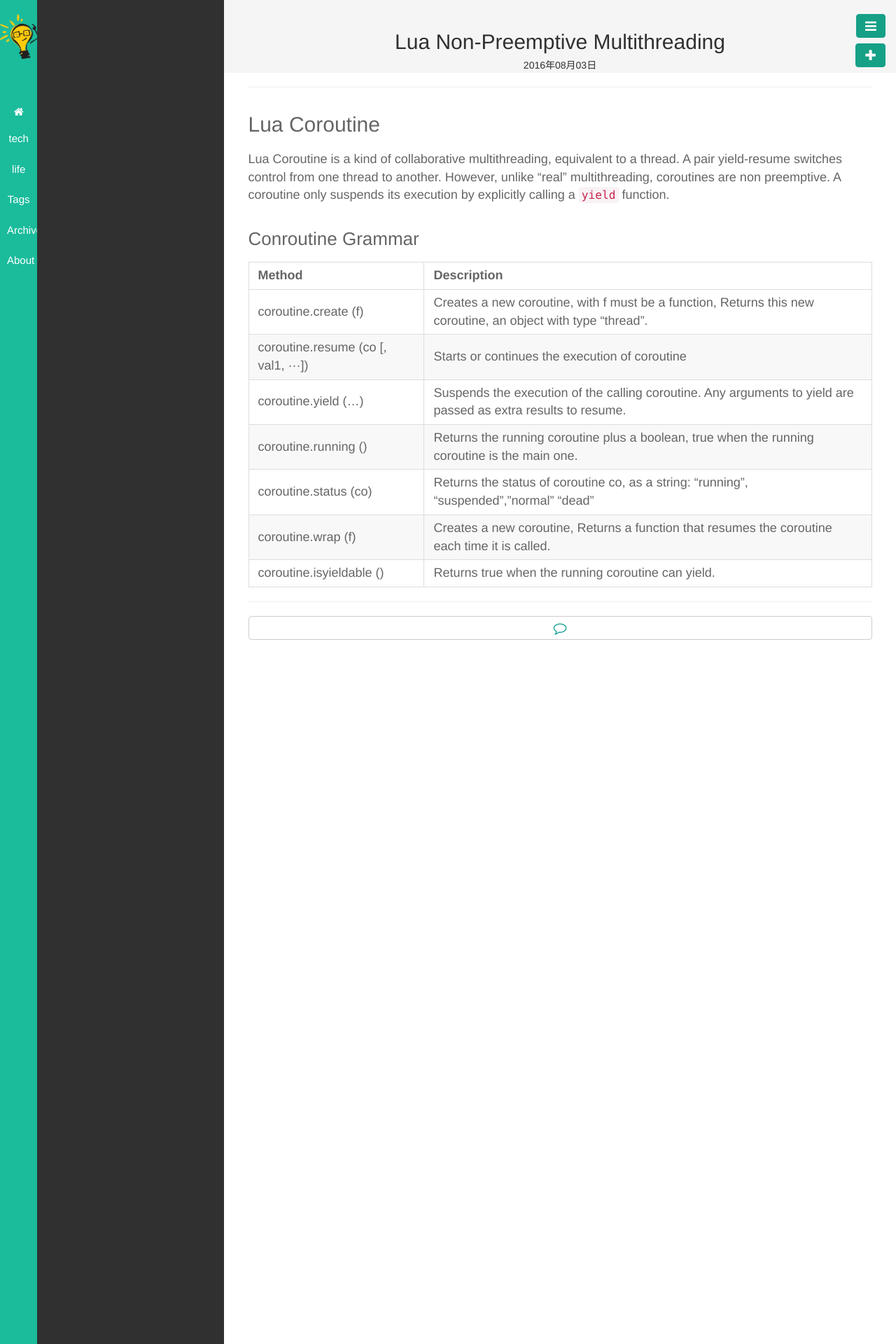
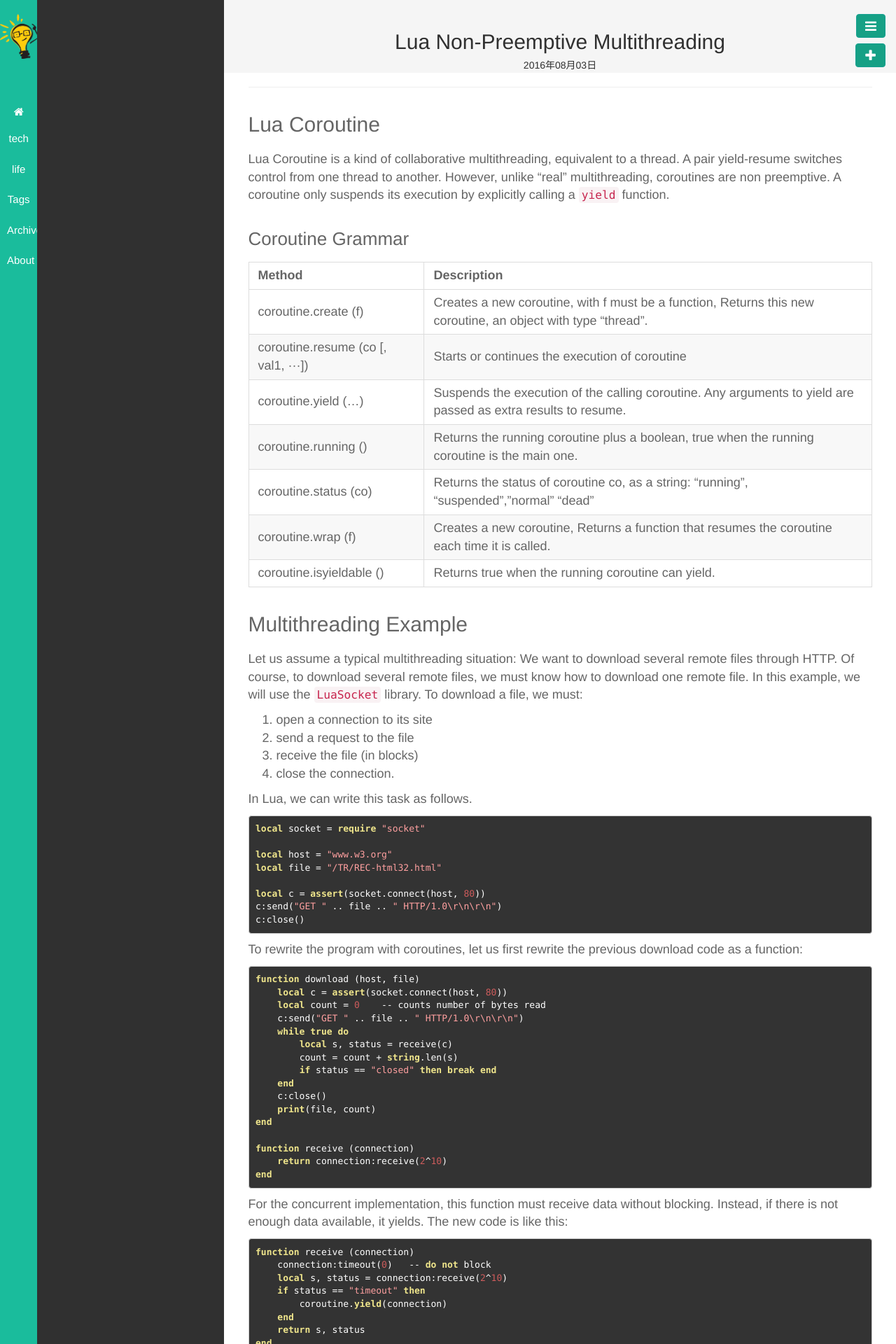
Before and after one commit to wenchma/wenchma.github.io, a Jekyll site: the page built from _posts/2016-08-03-lua-nonpreemptive-multithreading.md, in a window 1280 px wide. Shown: the top 1920 px of the page at 70% size. Built offline with Jekyll 4.4.1, drawn with Linux system fonts in a browser that asks for light colours; some of the changed text lies outside the part shown.

Commit message:
Add multithreading example

````diff
--- a/_posts/2016-08-03-lua-nonpreemptive-multithreading.md
+++ b/_posts/2016-08-03-lua-nonpreemptive-multithreading.md
@@ -11,7 +11,7 @@ date: 2016-08-03 17:15:40
 Lua Coroutine is a kind of collaborative multithreading, equivalent to a thread. A pair yield-resume switches control from one thread to another.
 However, unlike "real" multithreading, coroutines are non preemptive. A coroutine only suspends its execution by explicitly calling a `yield` function.
 
-### Conroutine Grammar
+### Coroutine Grammar
 
 | Method                              | Description                                                                                                    |
 |-------------------------------------|----------------------------------------------------------------------------------------------------------------|
@@ -22,3 +22,137 @@ However, unlike "real" multithreading, coroutines are non preemptive. A coroutin
 | coroutine.status (co)               | Returns the status of coroutine co, as a string: "running", "suspended","normal" "dead"                        |
 | coroutine.wrap (f)                  | Creates a new coroutine, Returns a function that resumes the coroutine each time it is called.                 |
 | coroutine.isyieldable ()            | Returns true when the running coroutine can yield.                                                             |
+
+
+## Multithreading Example
+
+Let us assume a typical multithreading situation: We want to download several remote files through HTTP. Of course, to download several remote files, we must know how to download one remote file. In this example, we will use the `LuaSocket` library. To download a file, we must:
+
+1. open a connection to its site
+2. send a request to the file
+3. receive the file (in blocks)
+4. close the connection.
+
+In Lua, we can write this task as follows.
+
+```lua
+local socket = require "socket"
+
+local host = "www.w3.org"
+local file = "/TR/REC-html32.html"
+
+local c = assert(socket.connect(host, 80))
+c:send("GET " .. file .. " HTTP/1.0\r\n\r\n")
+c:close()
+```
+
+To rewrite the program with coroutines, let us first rewrite the previous download code as a function:
+
+```lua
+function download (host, file)
+    local c = assert(socket.connect(host, 80))
+    local count = 0    -- counts number of bytes read
+    c:send("GET " .. file .. " HTTP/1.0\r\n\r\n")
+    while true do
+        local s, status = receive(c)
+        count = count + string.len(s)
+        if status == "closed" then break end
+    end
+    c:close()
+    print(file, count)
+end
+
+function receive (connection)
+    return connection:receive(2^10)
+end
+```
+
+For the concurrent implementation, this function must receive data without blocking. Instead, if there is not enough data available, it yields. The new code is like this:
+
+```lua
+function receive (connection)
+    connection:timeout(0)   -- do not block
+    local s, status = connection:receive(2^10)
+    if status == "timeout" then
+        coroutine.yield(connection)
+    end
+    return s, status
+end
+```
+
+The call to timeout(0) makes any operation over the connection a non-blocking operation. When the operation status is "timeout", it means that the operation returned without completion. In this case, the thread yields. The non-false argument passed to yield signals to the dispatcher that the thread is still performing its task. (Later we will see another version where the dispatcher needs the timed-out connection.) Notice that, even in case of a timeout, the connection returns what it read until the timeout, so receive always returns s to its caller.
+The next function ensures that each download runs in an individual thread:
+
+```lua
+threads = {}    -- list of all live threads
+function get (host, file)
+    -- create coroutine
+    local co = coroutine.create(function ()
+        download(host, file)
+    end)
+    -- insert it in the list
+    table.insert(threads, co)
+end
+```
+
+The table threads keeps a list of all live threads, for the dispatcher.
+The dispatcher is simple. It is mainly a loop that goes through all threads, calling one by one. It must also remove from the list the threads that finish their tasks. It stops the loop when there are no more threads to run:
+
+```lua
+function dispatcher ()
+    while true do
+        local n = table.getn(threads)
+        if n == 0 then break end   -- no more threads to run
+        for i=1,n do
+          local status, res = coroutine.resume(threads[i])
+          if not res then    -- thread finished its task?
+            table.remove(threads, i)
+            break
+          end
+        end
+    end
+end
+```
+
+Finally, the main program creates the threads it needs and calls the dispatcher. For instance, to download four documents from the W3C site, the main program could be like this:
+
+```
+    host = "www.w3.org"
+
+    get(host, "/TR/html401/html40.txt")
+    get(host,"/TR/2002/REC-xhtml1-20020801/xhtml1.pdf")
+    get(host,"/TR/REC-html32.html")
+    get(host,
+        "/TR/2000/REC-DOM-Level-2-Core-20001113/DOM2-Core.txt")
+
+    dispatcher()   -- main loop
+```
+
+My machine takes six seconds to download those four files using coroutines. With the sequential implementation, it takes more than twice that time (15 seconds).
+Despite the speedup, this last implementation is far from optimal. Everything goes fine while at least one thread has something to read. However, when no thread has data to read, the dispatcher does a busy wait, going from thread to thread only to check that they still have no data. As a result, this coroutine implementation uses almost 30 times more CPU than the sequential solution.
+
+To avoid this behavior, we can use the select function from LuaSocket. It allows a program to block while waiting for a status change in a group of sockets. The changes in our implementation are small. We only have to change the dispatcher. The new version is like this:
+
+```lua
+function dispatcher ()
+    while true do
+        local n = table.getn(threads)
+        if n == 0 then break end   -- no more threads to run
+        local connections = {}
+        for i=1,n do
+          local status, res = coroutine.resume(threads[i])
+          if not res then    -- thread finished its task?
+            table.remove(threads, i)
+            break
+          else    -- timeout
+            table.insert(connections, res)
+          end
+        end
+        if table.getn(connections) == n then
+          socket.select(connections)
+        end
+    end
+end
+```
+
+Along the inner loop, this new dispatcher collects the timed-out connections in table connections. Remember that receive passes such connections to yield; thus resume returns them. When all connections time out, the dispatcher calls select to wait for any of those connections to change status. This final implementation runs as fast as the first implementation with coroutines. Moreover, as it does no busy waits, it uses just a little more CPU than the sequential implementation.
````
